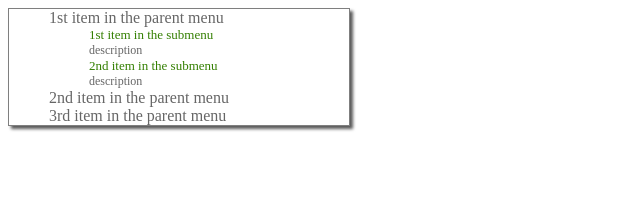
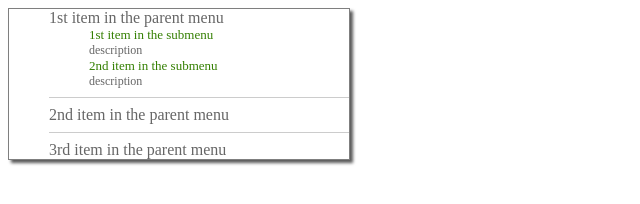
Before and after one commit to zachwick/ltmenu, a plain HTML site: page index.html in a window 1280 px wide. Shown: the whole page, without its empty margins (0-640 px from the left). Drawn offline with Linux system fonts and the light colour scheme.

Commit message:
Added dividing lines

```diff
--- a/index.html
+++ b/index.html
@@ -16,12 +16,14 @@
 	    <li class="ltmenu-item submenu-item green medium-font" onclick="alert('item 1.2');">2nd item in the submenu<br><div class="ltmenu-item-description gray small-font">description</div></li>
 	  </ul>
 	</li>
+	<hr class="ltmenu-div-line">
 	<li class="ltmenu-item ltmenu gray"><div class="ltmenu-header large-font">2nd item in the parent menu</div>
 	  <ul class="ltmenu-item">
 	    <li class="ltmenu-item submenu-item gree medium-font" onclick="alert('item 2.1');">1st item in the submenu<br><div class="ltmenu-item-description gray small-font">description</div></li>
 	    <li class="ltmenu-item submenu-item green medium-font" onclick="alert('item 2.2');">2nd item in the submenu<br><div class="ltmenu-item-description gray small-font">description</div></li>
 	  </ul>
 	</li>
+	<hr class="ltmenu-div-line">
 	<li class="ltmenu-item ltmenu gray"><div class="ltmenu-header large-font">3rd item in the parent menu</div>
 	  <ul class="ltmenu-item">
 	    <li class="ltmenu-item submenu-item green medium-font" onclick="alert('item 3.1');">1st item in the submenu<br><div class="ltmenu-item-description gray small-font">description</div></li>
--- a/ltmenu.css
+++ b/ltmenu.css
@@ -41,6 +41,16 @@ CONNECTION WITH THE SOFTWARE OR THE USE OR OTHER DEALINGS IN THE SOFTWARE.
     font-size:12px;
 }
 
+/* DIVIDING LINE */
+.ltmenu-div-line {
+    height:1px;
+    width:100%;
+    border:none;
+    background-color:#CCC;
+    color: #CCC;
+}
+
+
 .ltmenu-wrapper {
     width: 300px;
     border:solid 1px #7F7F7F;
```
